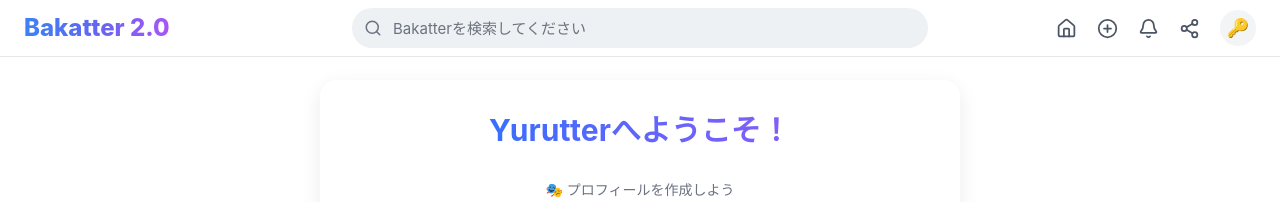
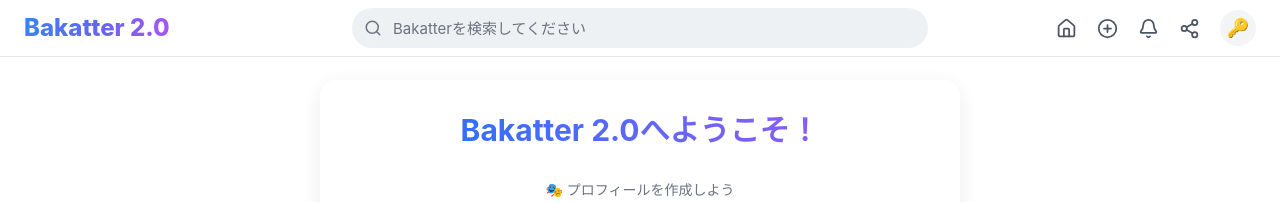
Before and after one commit to Miyabi-Kushida/Yurutter, a React (Vite) app: page /account/create in a window 1280 px wide. Shown: the top 202 px of the page. Built offline with nearby package versions, Linux system fonts and the light colour scheme; no server answers; the database is empty.

Commit message:
Update AccountCreate.jsx

```diff
--- a/src/components/AccountCreate.jsx
+++ b/src/components/AccountCreate.jsx
@@ -97,7 +97,7 @@
             className="bg-white p-6 sm:p-8 rounded-2xl shadow-card max-w-[640px] mx-auto space-y-8 text-center"
           >
             <h1 className="text-2xl sm:text-3xl font-bold bg-gradient-to-r from-brand to-purple-500 bg-clip-text text-transparent">
-              Yurutterへようこそ！
+              Bakatter 2.0へようこそ！
             </h1>
             <p className="text-gray-500 text-sm -mt-2">🎭 プロフィールを作成しよう</p>
 
```
